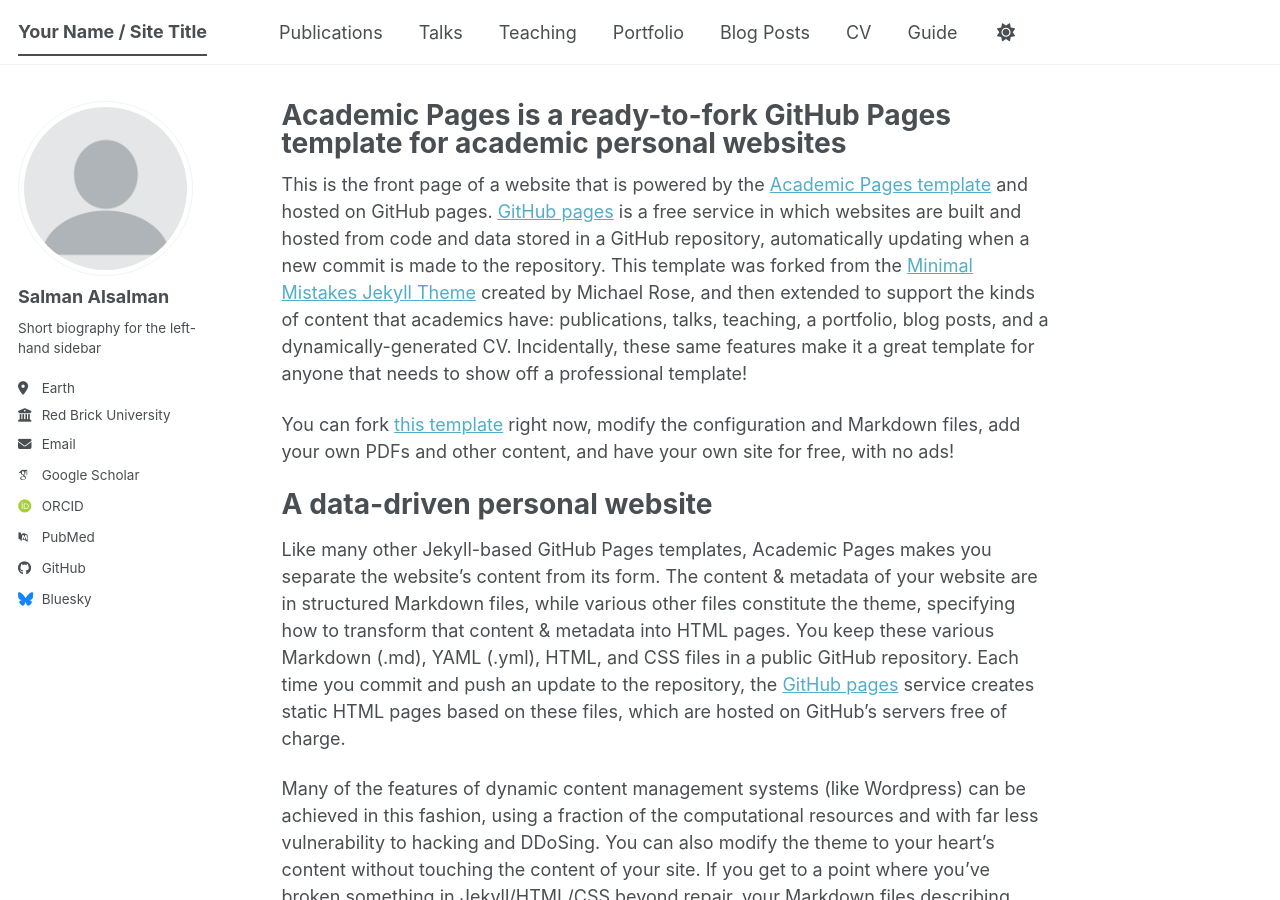
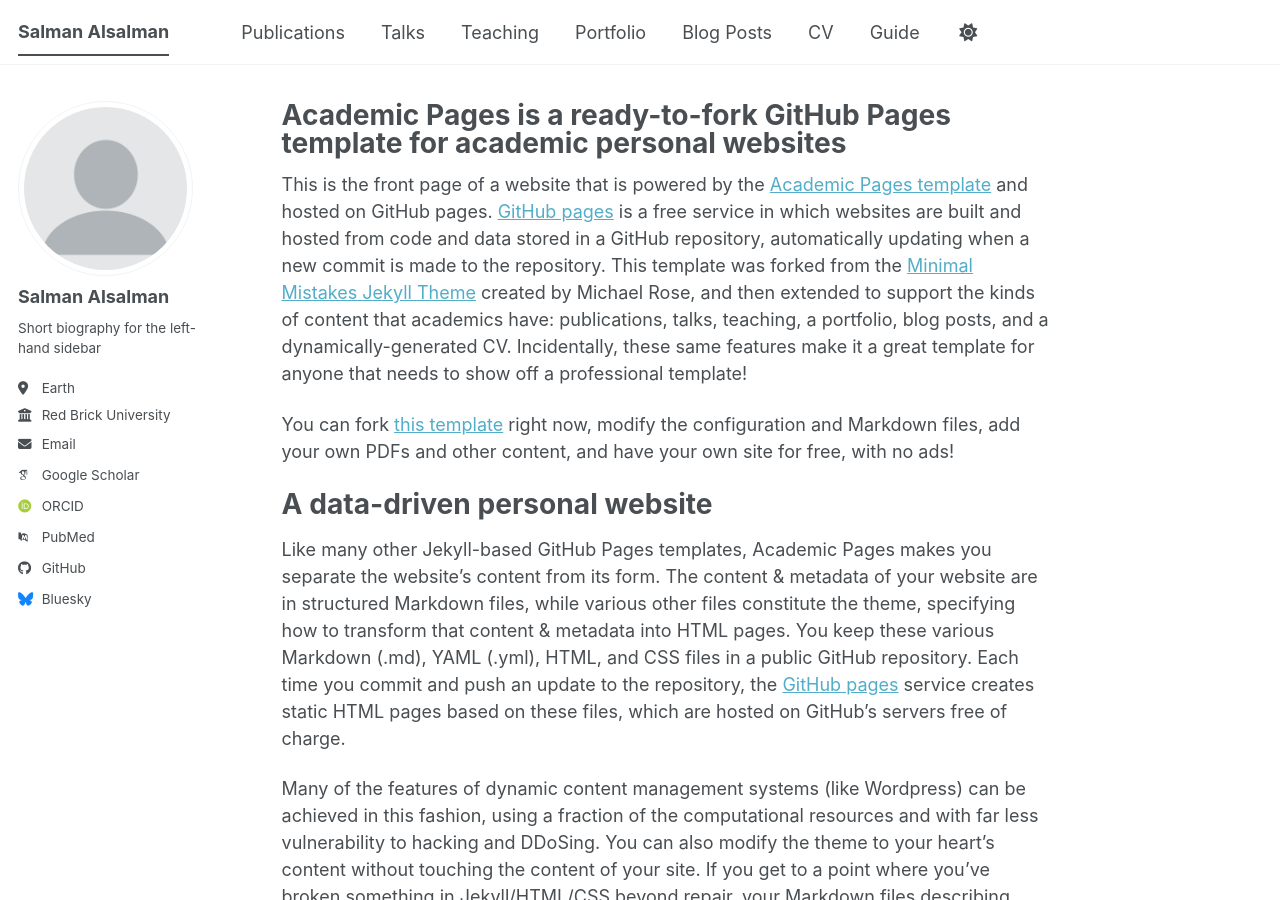
Before and after one commit to x1xSAS/x1xSAS.github.io, a Jekyll site: the page built from _pages/about.md, in a window 1280 px wide and 900 px high. Built offline with Jekyll 4.4.1, drawn with Linux system fonts in a browser that asks for light colours; some web fonts are replaced; a script bundle is joined from its source files by our own code; library files that are not in the unit come from our copies.

Commit message:
Update _config.yml

```diff
--- a/_config.yml
+++ b/_config.yml
@@ -9,7 +9,7 @@
 # Basic Site Settings
 locale                   : "en-US"
 site_theme               : "default" # The available themes options are "default", "air", "sunrise", "mint", "dirt" and "contrast"
-title                    : "Your Name / Site Title"
+title                    : "Salman Alsalman"
 title_separator          : "-"
 name                     : &name "Salman Alsalman"
 description              : &description "Your Name's academic portfolio"   # Update this with a general description of your site, this is the default if not overridden by a page
```
